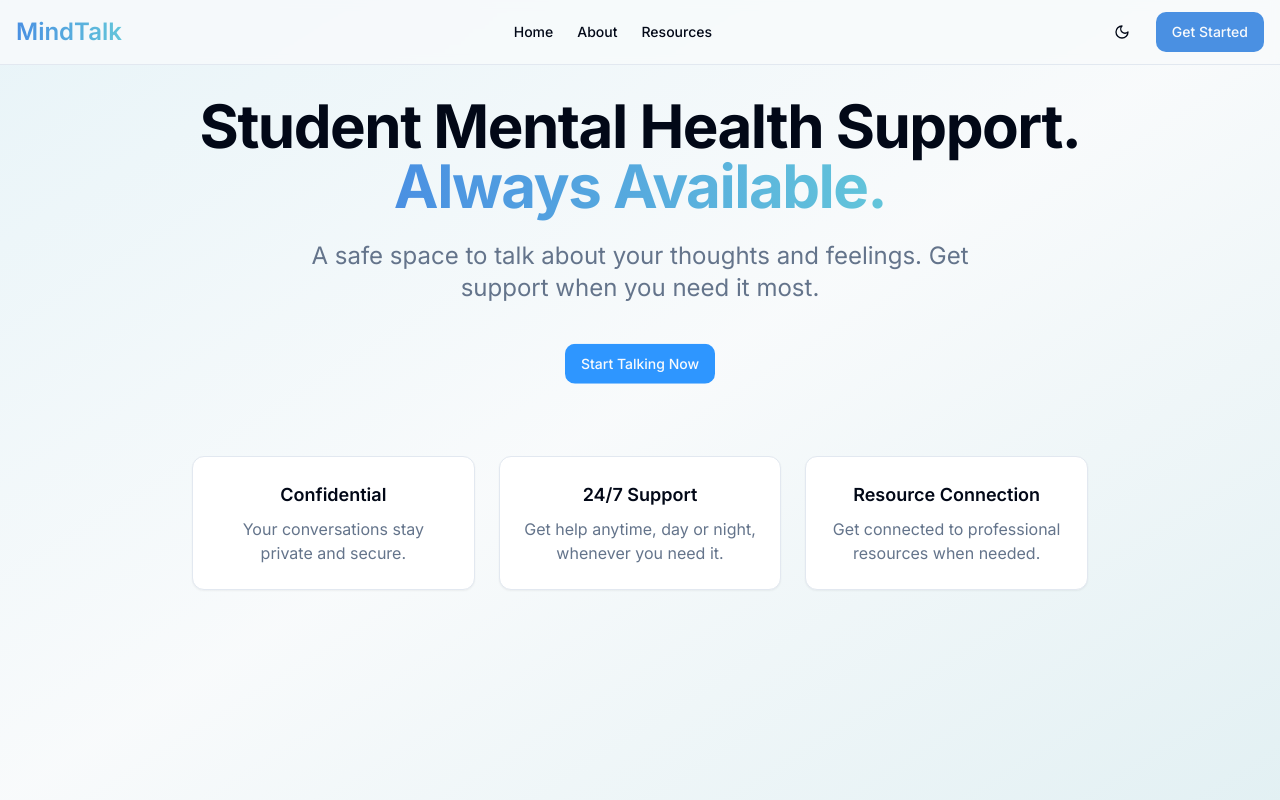
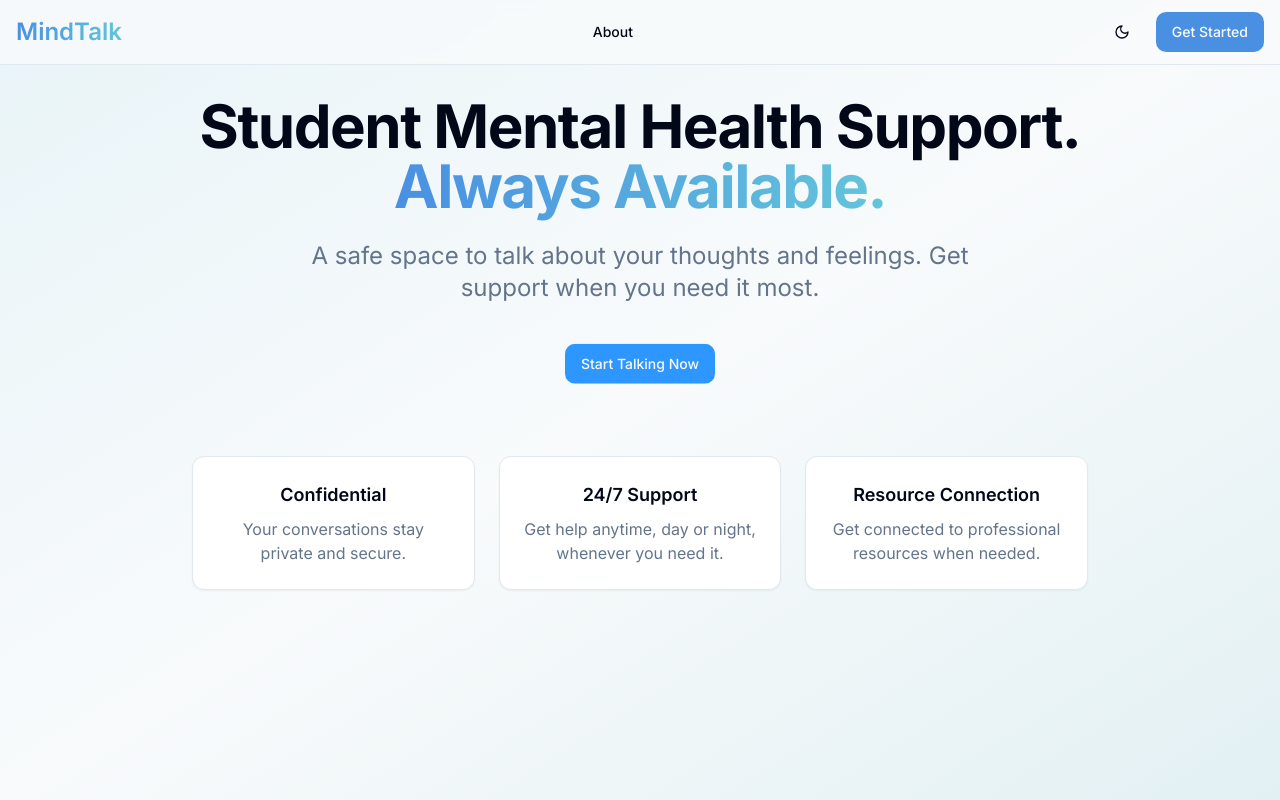
Before and after one commit to Satskii/Mental_Help, a React (Vite) app: page / in a window 1280 px wide. Built offline with nearby package versions, Linux system fonts and the light colour scheme.

Commit message:
Remove unnecessary links from Navbar
Removed "Home" and "Resources" links from the Navbar component in the landing page, keeping only the "About Us" link.

```diff
--- a/src/components/Navbar.tsx
+++ b/src/components/Navbar.tsx
@@ -15,14 +15,8 @@ const Navbar: React.FC = () => {
         </Link>
 
         <nav className="hidden md:flex items-center gap-6">
-          <Link to="/" className="text-sm font-medium hover:text-mental-primary transition-colors">
-            Home
-          </Link>
           <Link to="/about" className="text-sm font-medium hover:text-mental-primary transition-colors">
             About
-          </Link>
-          <Link to="/resources" className="text-sm font-medium hover:text-mental-primary transition-colors">
-            Resources
           </Link>
         </nav>
 
```
